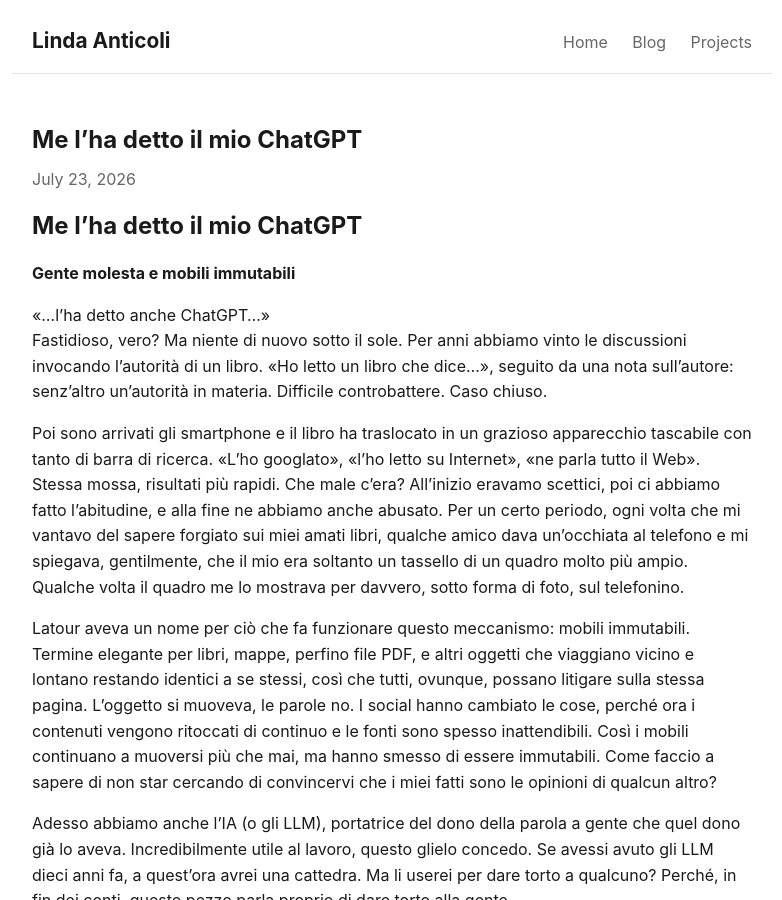
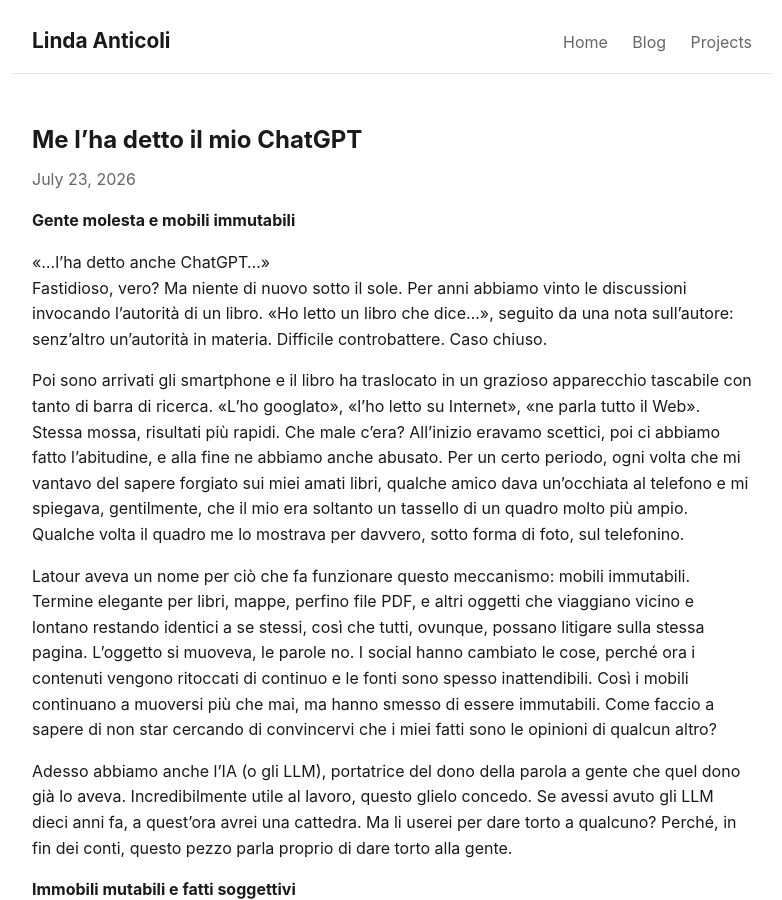
Before and after one commit to linda-anticoli/linda-anticoli.github.io, a Jekyll site: the page built from _posts/2026-07-23-My_ChatGPT_Told_Me_ITA.md, in a window 1280 px wide and 900 px high. Shown: the whole window, without its empty margins (248-1030 px from the left). Built offline with Jekyll 4.4.1, drawn with Linux system fonts in a browser that asks for light colours.

```diff
--- a/_posts/2026-07-23-My_ChatGPT_Told_Me_ITA.md
+++ b/_posts/2026-07-23-My_ChatGPT_Told_Me_ITA.md
@@ -3,8 +3,6 @@
 title: "Me l’ha detto il mio ChatGPT"
 date: 2026-07-23
 ---
-
-# Me l’ha detto il mio ChatGPT
 
 
 **Gente molesta e mobili immutabili**
```
Also changed, not shown: _posts/2026-07-23-My_ChatGPT_Told_Me.md (+0 -2 lines).
